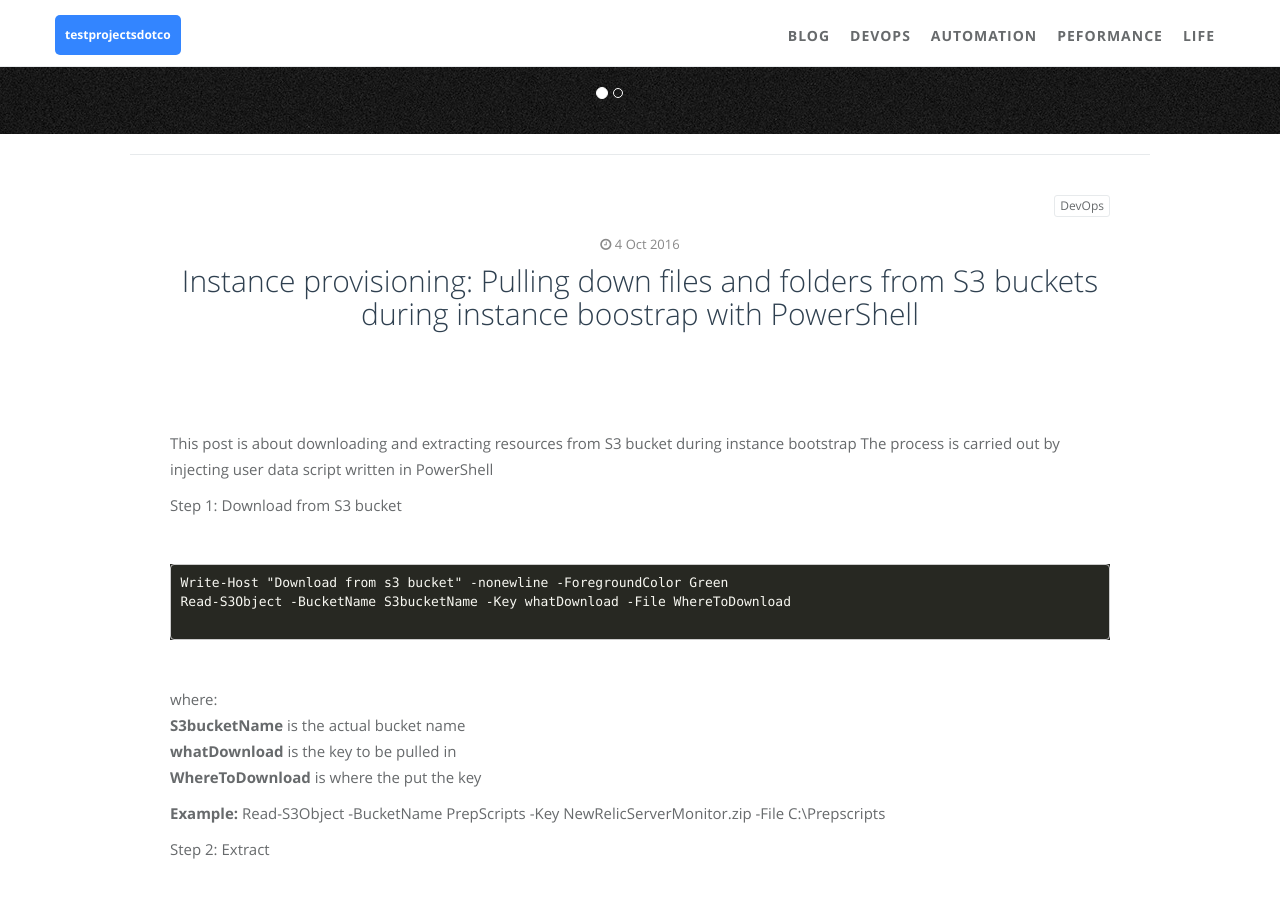
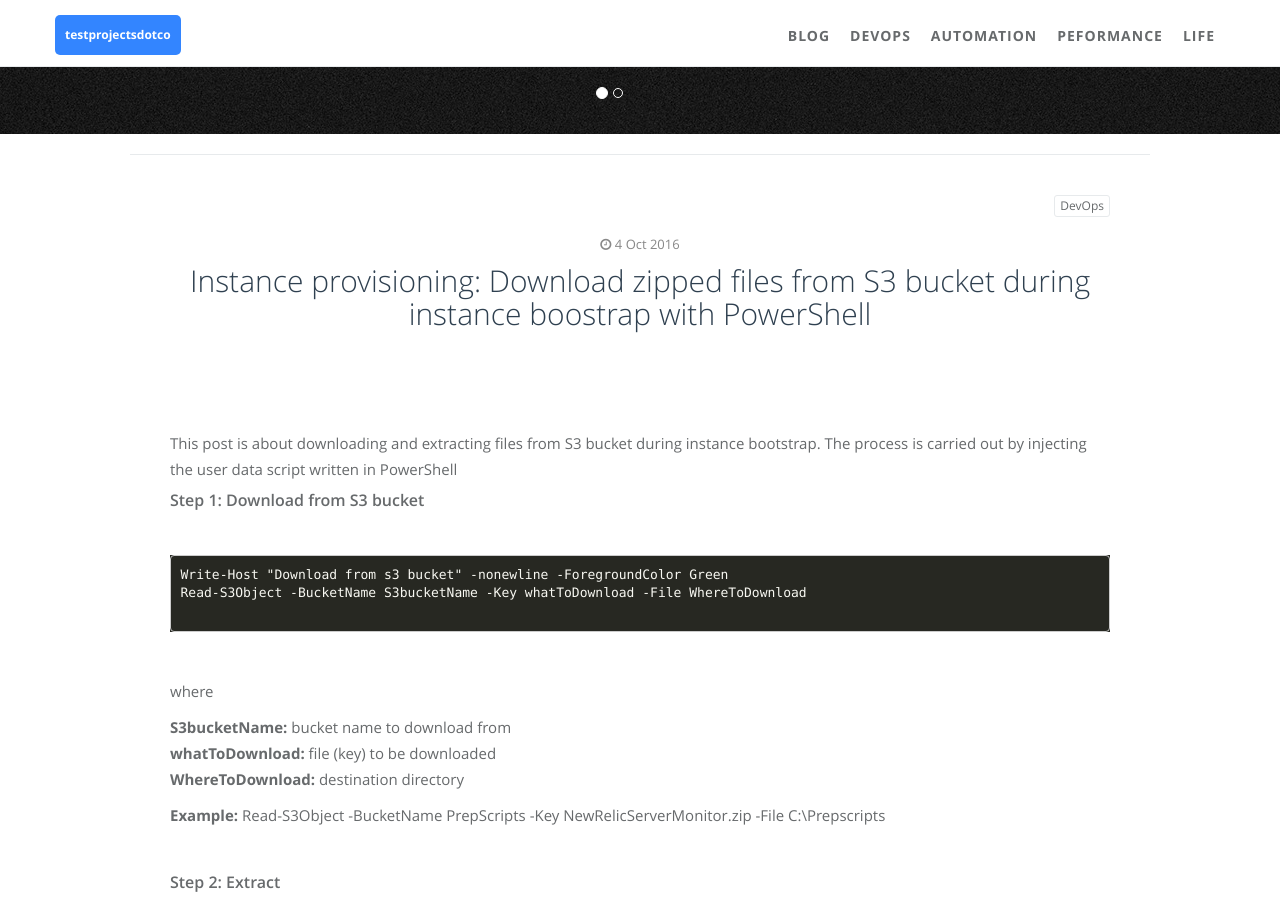
Before and after one commit to rafalf/personal, a Jekyll site: the page built from _posts/2016-10-04-amazon-s3-download.md, in a window 1280 px wide and 900 px high, scrolled down 336 px. Built offline with Jekyll 4.4.1, drawn with Linux system fonts in a browser that asks for light colours; comment, search, counter and statistics services are not loaded.

Commit message:
Changing amazon-s3 post

````diff
--- a/_posts/2016-10-04-amazon-s3-download.md
+++ b/_posts/2016-10-04-amazon-s3-download.md
@@ -1,6 +1,6 @@
 ---
 layout: post
-title:  "Instance provisioning: Pulling down files and folders from S3 buckets during instance boostrap with PowerShell"
+title:  "Instance provisioning: Download zipped files from S3 bucket during instance boostrap with PowerShell"
 date:   2016-10-04
 desc: "A quick post about downloading and extracting resources from S3 bucket"
 keywords: "amazon, aws, devops"
@@ -10,30 +10,32 @@ published: true
 ---
 
 
-This post is about downloading and extracting resources from S3 bucket during instance bootstrap
-The process is carried out by injecting user data script written in PowerShell
+This post is about downloading and extracting files from S3 bucket during instance bootstrap.
+The process is carried out by injecting the user data script written in PowerShell
 
 
-Step 1: Download from S3 bucket
+### Step 1: Download from S3 bucket
 
 &nbsp;
 
 ```
 Write-Host "Download from s3 bucket" -nonewline -ForegroundColor Green
-Read-S3Object -BucketName S3bucketName -Key whatDownload -File WhereToDownload
+Read-S3Object -BucketName S3bucketName -Key whatToDownload -File WhereToDownload
 
 ```
 &nbsp;
 
-where:
-__S3bucketName__ is the actual bucket name
-__whatDownload__ is the key to be pulled in
-__WhereToDownload__ is where the put the key
+where
+
+__S3bucketName:__ bucket name to download from
+__whatToDownload:__ file (key) to be downloaded
+__WhereToDownload:__ destination directory
 
 __Example:__
 Read-S3Object -BucketName PrepScripts -Key NewRelicServerMonitor.zip -File C:\Prepscripts
 
-Step 2: Extract
+&nbsp;
+### Step 2: Extract
 
 &nbsp;
 
````
